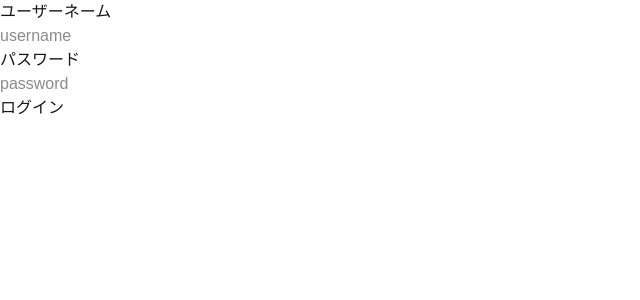
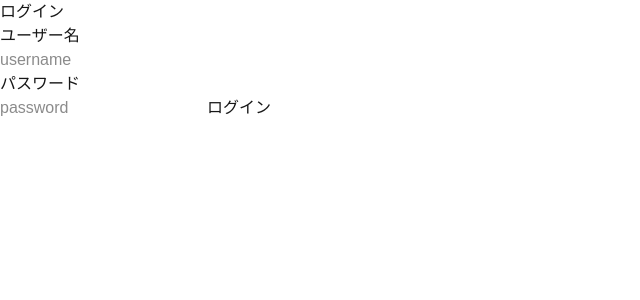
Before and after one commit to maetsuyo/Nextjs15-Study, a Next.js app: page /login in a window 1280 px wide. Shown: the top 300 px of the page, without its empty margins (0-640 px from the left). Built offline with nearby package versions, Linux system fonts and the light colour scheme.

Commit message:
認証はできたから次はセッションに保存する

```diff
--- a/src/app/(auth)/login/page.tsx
+++ b/src/app/(auth)/login/page.tsx
@@ -1,17 +1,65 @@
-function Login() {
+"use client"
+
+import { useState } from "react";
+
+type UserProps = {
+  id: number;
+  username: string;
+  password: string;
+}
+
+export default function Login() {
+  const [username, setUsername] = useState("");
+  const [password, setPassword] = useState("");
+  const [message, setMessage] = useState("");
+
+  const handleLogin = async (e: React.FormEvent) => {
+    e.preventDefault();
+
+    try {
+      const res = await fetch("http://localhost:4000/users");
+      const users: UserProps[] = await res.json();
+      const user: UserProps | undefined = users.find((u:UserProps) => u.username === username && u.password === password);
+
+      if (user) {
+        setMessage("ログイン成功");
+      } else {
+        setMessage("ログイン失敗");
+      }
+    } catch (e) {
+      console.error(e);
+      setMessage("エラー");
+    }
+  }
   return (
     <div>
-      <form action="">
-        <p>ユーザーネーム</p>
-        <input type="text" name="username" placeholder="username"/>
+      <div>
+      <h1>ログイン</h1>
+      <form onSubmit={handleLogin}>
+        <p>ユーザー名</p>
+        <input
+          type="text"
+          name="username"
+          placeholder="username"
+          required
+          onChange={(e) => setUsername(e.target.value)}
+        />
         <p>パスワード</p>
-        <input type="text" name="password" placeholder="password"/>
+        <input
+          type="password"
+          name="password"
+          placeholder="password"
+          required
+          onChange={(e) => setPassword(e.target.value)}
+        />
+        <button type="submit">
+          ログイン
+        </button>
       </form>
-      <button type="submit">
-        ログイン
-      </button>
+      </div>
+      {message && (
+        <p>{message}</p>
+      )}
     </div>
   );
 }
-
-export default Login;
--- a/src/app/data/db.json
+++ b/src/app/data/db.json
@@ -2,15 +2,15 @@
   "users": [
     {
       "username": "user01",
-      "password": "password01"
+      "password": "pass01"
     },
     {
       "username": "user02",
-      "password": "password02"
+      "password": "pass02"
     },
     {
       "username": "user03",
-      "password": "password03"
+      "password": "pass03"
     }
   ]
 }
```
